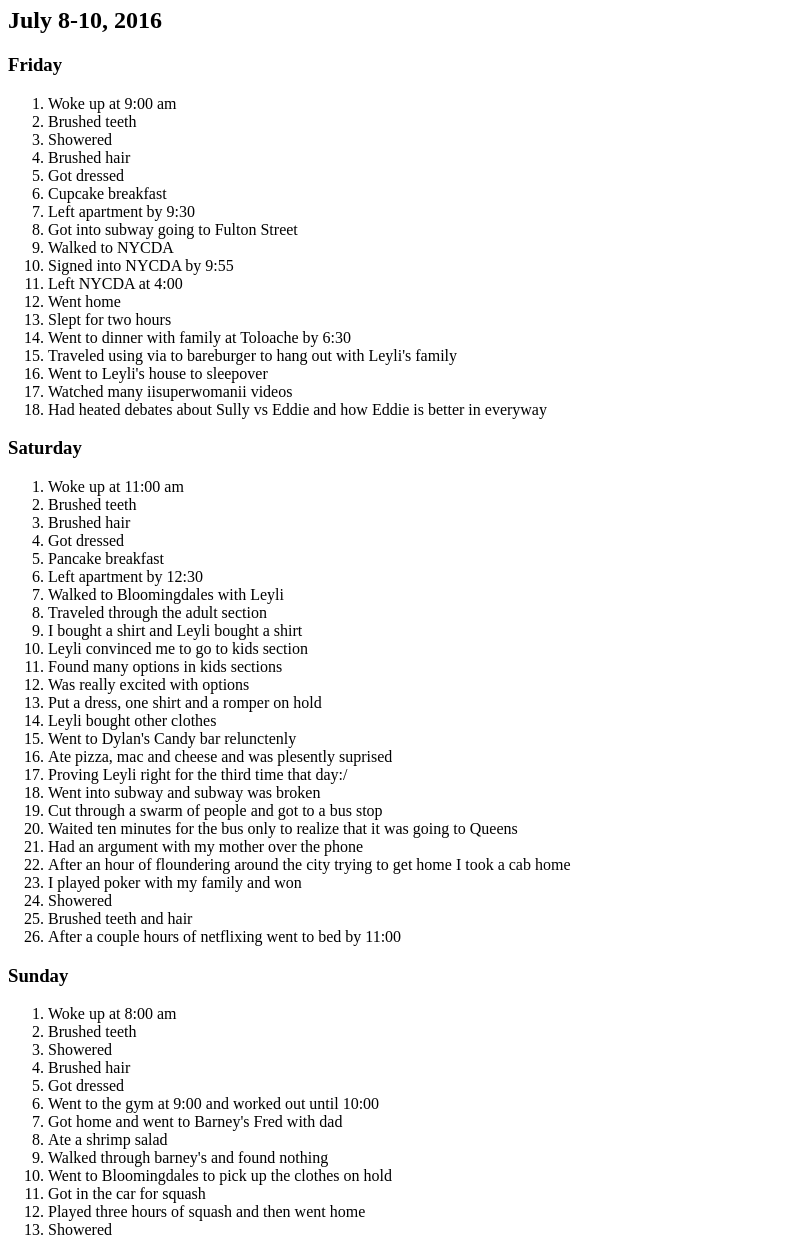
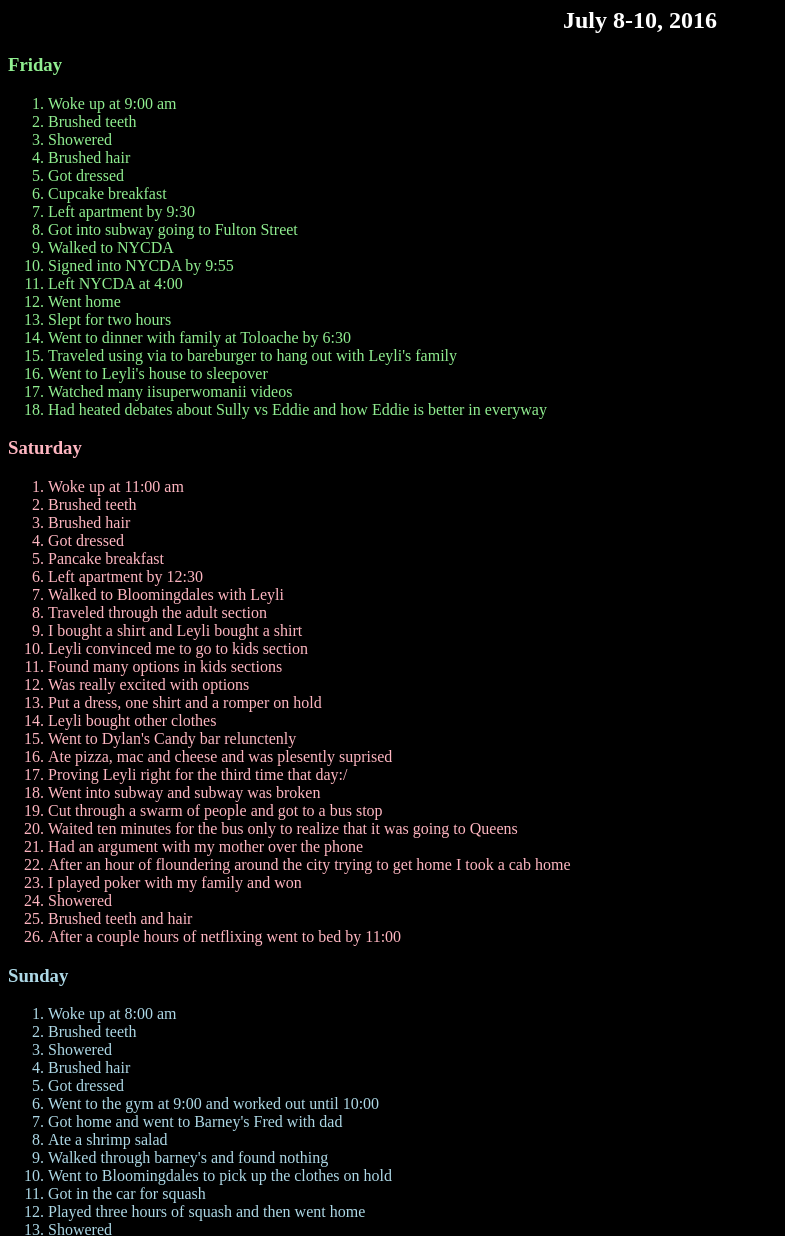
Before and after one commit to zgarg/MyWeekendBasicWebpage, a plain HTML site: page index.html in a window 1280 px wide. Shown: the part 73-1309 px from the top of the page, without its empty margins (0-785 px from the left). Drawn offline with Linux system fonts and the light colour scheme.

Commit message:
I added css to my webpage.

```diff
--- a/css/main.css
+++ b/css/main.css
@@ -0,0 +1,20 @@
+body{
+	background-color: black;
+}
+
+h1, h2{
+	color: white;
+	text-align: center;
+}
+
+.green{
+	color: lightgreen;
+}
+
+.blue{
+	color: lightblue;
+}
+
+.pink{
+	color: lightpink;
+}
--- a/index.html
+++ b/index.html
@@ -7,8 +7,8 @@
 	<h2>July 8-10, 2016</h2>
 </head>
 <body>
-	<h3>Friday</h3>
-		<ol>
+	<h3 class="green">Friday</h3>
+		<ol class="green">
 			<li>Woke up at 9:00 am</li>
 			<li>Brushed teeth</li>
 			<li>Showered</li>
@@ -28,8 +28,8 @@
 			<li>Watched many iisuperwomanii videos</li>
 			<li>Had heated debates about Sully vs Eddie and how Eddie is better in everyway</li>
 		</ol>
-		<h3>Saturday</h3>
-		<ol>
+		<h3 class="pink">Saturday</h3>
+		<ol class="pink">
 			<li>Woke up at 11:00 am</li>
 			<li>Brushed teeth</li>
 			<li>Brushed hair</li>
@@ -57,8 +57,8 @@
 			<li>Brushed teeth and hair</li>
 			<li>After a couple hours of netflixing went to bed by 11:00</li>
 		</ol>
-		<h3>Sunday</h3>
-		<ol>
+		<h3 class="blue">Sunday</h3>
+		<ol class="blue">
 			<li>Woke up at 8:00 am</li>
 			<li>Brushed teeth</li>
 			<li>Showered</li>
```
